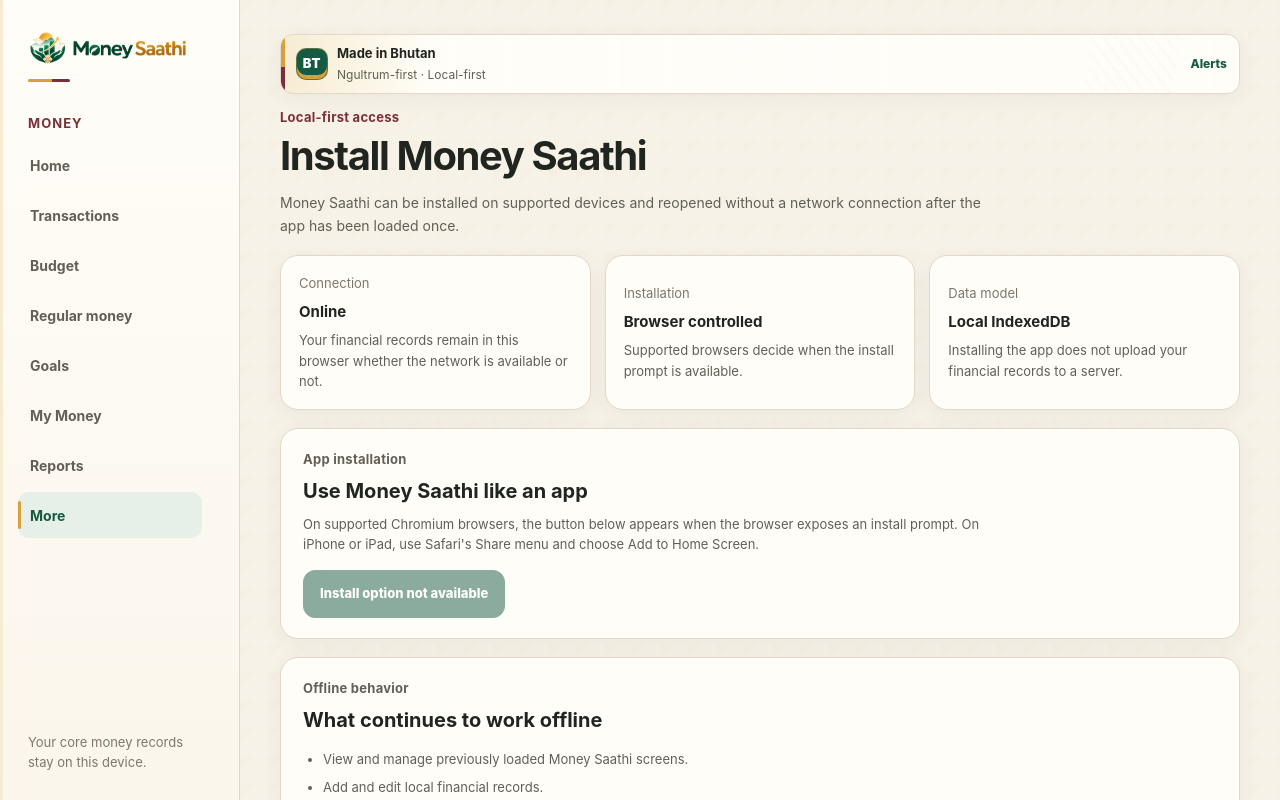
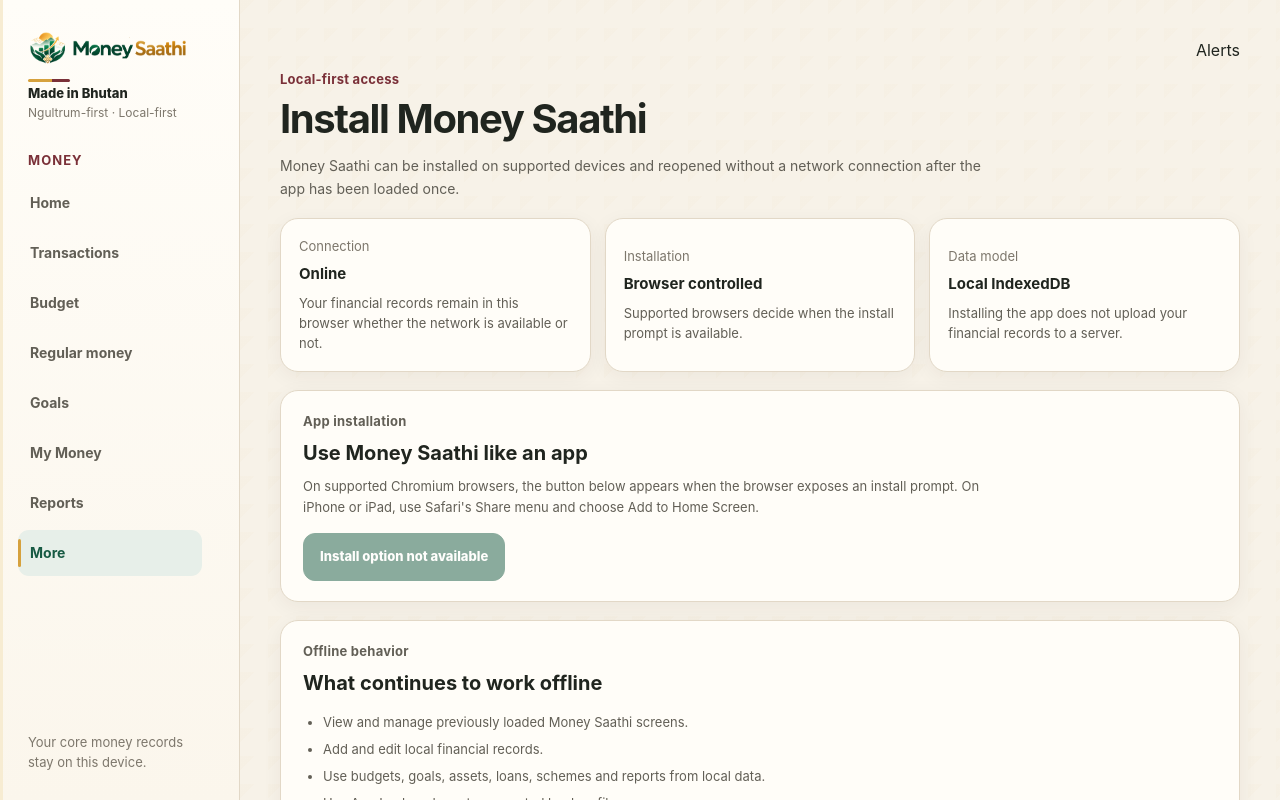
Before and after one commit to sambak07/money-saathi, a React (Vite) app: page /app/install in a window 1280 px wide. Shown: the top 800 px of the page. Built offline with nearby package versions, Linux system fonts and the light colour scheme.

Commit message:
fix: simplify Money Saathi app header

```diff
--- a/src/components/AppShell.tsx
+++ b/src/components/AppShell.tsx
@@ -1,5 +1,5 @@
+import AlertBadge from './AlertBadge'
 import AlertNotifier from './AlertNotifier'
-import BhutanMark from './BhutanMark'
 import '../styles/accessibility.css'
 import type { ReactNode } from 'react'
 import {
@@ -118,6 +118,11 @@
           </span>
           <span>Money Saathi</span>
         </NavLink>
+
+        <div className="sidebar-origin">
+          <strong>Made in Bhutan</strong>
+          <span>Ngultrum-first · Local-first</span>
+        </div>
 
         <p className="sidebar-label">Money</p>
 
@@ -239,7 +244,9 @@
         className="app-main"
       >
         <AlertNotifier />
-        <BhutanMark />
+        <div className="app-utility-row">
+                  <AlertBadge />
+                </div>
         {children}
       </main>
 
--- a/src/styles/dashboard.css
+++ b/src/styles/dashboard.css
@@ -967,3 +967,44 @@
 .app-brand-mark + span {
   display: none;
 }
+
+/* === Money Saathi App Header Simplification === */
+
+.sidebar-origin {
+  margin: -12px 10px 12px;
+  display: grid;
+  gap: 2px;
+}
+
+.sidebar-origin strong {
+  color: var(--color-text);
+  font-size: var(--font-size-small);
+  font-weight: 760;
+}
+
+.sidebar-origin span {
+  color: var(--color-text-muted);
+  font-size: var(--font-size-meta);
+  line-height: 1.35;
+}
+
+.app-utility-row {
+  min-height: 32px;
+  margin: 0 auto 4px;
+  width: min(100%, 1120px);
+
+  display: flex;
+  justify-content: flex-end;
+  align-items: center;
+}
+
+.app-utility-row a,
+.app-utility-row button {
+  min-height: 32px;
+}
+
+@media (max-width: 850px) {
+  .app-utility-row {
+    margin-bottom: 2px;
+  }
+}
```
Also changed, not shown: 1 other file (tests, documents, lock files or other folders).
